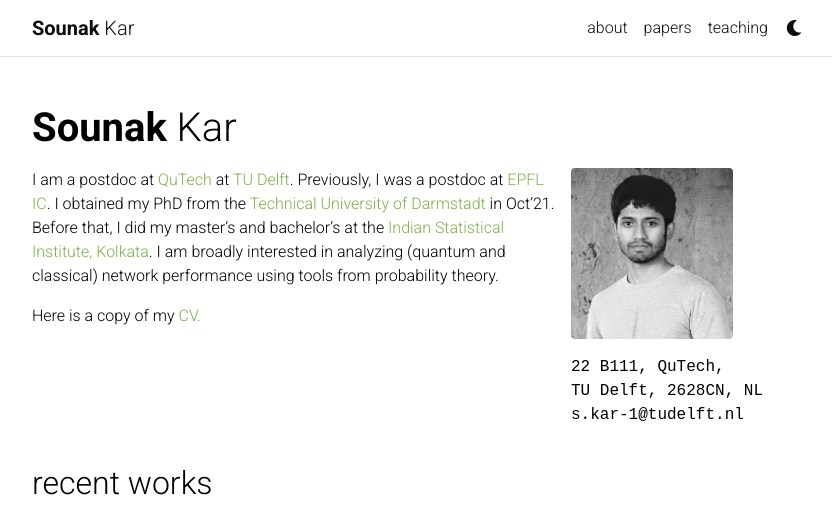
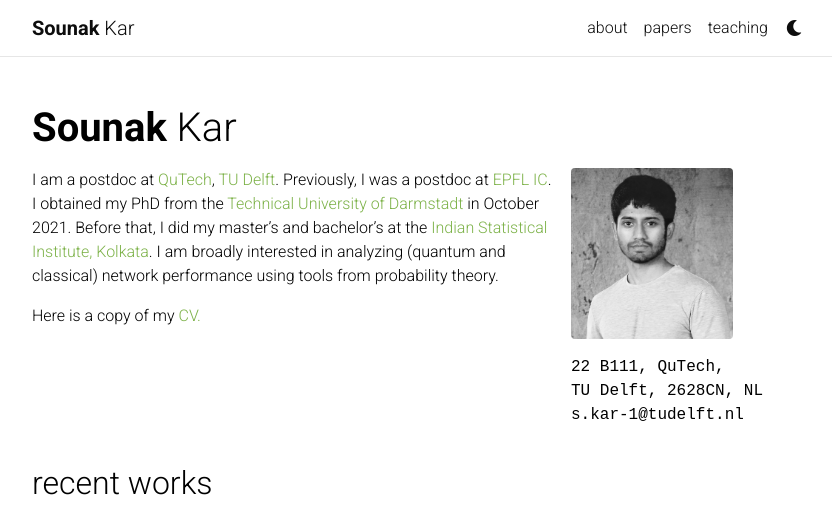
Before and after one commit to sounakk/sounakk.github.io, a Jekyll site: the page built from _pages/about.md, in a window 1280 px wide, cut to the strip 0-514 px from the top of the page. Shown: the whole strip, without its empty margins (223-1055 px from the left). Built offline with Jekyll 4.4.1, drawn with Linux system fonts in a browser that asks for light colours; nearby versions of some CDN libraries; full-size pictures stand in for the smaller copies a plugin makes; comment, search, counter and statistics services are not loaded; a style sheet for code colours, icons or effects is not loaded.

Commit message:
phd MMYY  update

```diff
--- a/_pages/about.md
+++ b/_pages/about.md
@@ -17,7 +17,7 @@ selected_papers: true # includes a list of papers marked as "selected={true}"
 social: true  # includes social icons at the bottom of the page
 ---
 
-I am a postdoc at [QuTech](https://qutech.nl/) at [TU Delft](https://www.tudelft.nl/en/). Previously, I was a postdoc at [EPFL](https://www.epfl.ch/) [IC](https://www.epfl.ch/schools/ic/). I obtained my PhD from the [Technical University of Darmstadt](https://www.kom.tu-darmstadt.de/en/) in Oct'21. Before that, I did my master's and bachelor's at the [Indian Statistical Institute, Kolkata](https://www.isical.ac.in). I am broadly interested in analyzing (quantum and classical) network performance using tools from probability theory.
+I am a postdoc at [QuTech](https://qutech.nl/), [TU Delft](https://www.tudelft.nl/en/). Previously, I was a postdoc at [EPFL](https://www.epfl.ch/) [IC](https://www.epfl.ch/schools/ic/). I obtained my PhD from the [Technical University of Darmstadt](https://www.kom.tu-darmstadt.de/en/) in October 2021. Before that, I did my master's and bachelor's at the [Indian Statistical Institute, Kolkata](https://www.isical.ac.in). I am broadly interested in analyzing (quantum and classical) network performance using tools from probability theory.
 
 Here is a copy of my [CV.](https://drive.google.com/file/d/1TGDZYbsNBWfCwxVpTus16AVPHPO0PzKf/view?usp=sharing)
 
```
